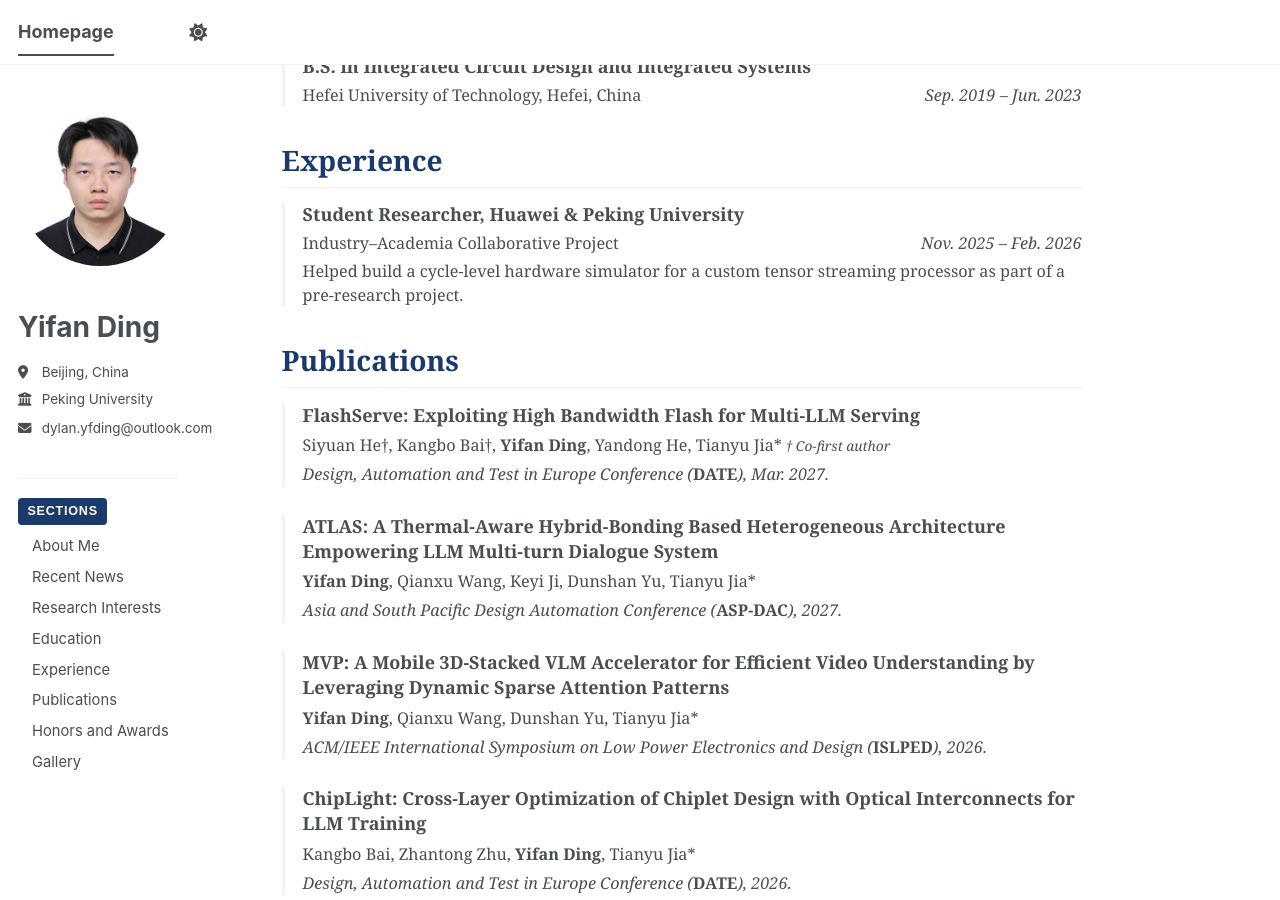
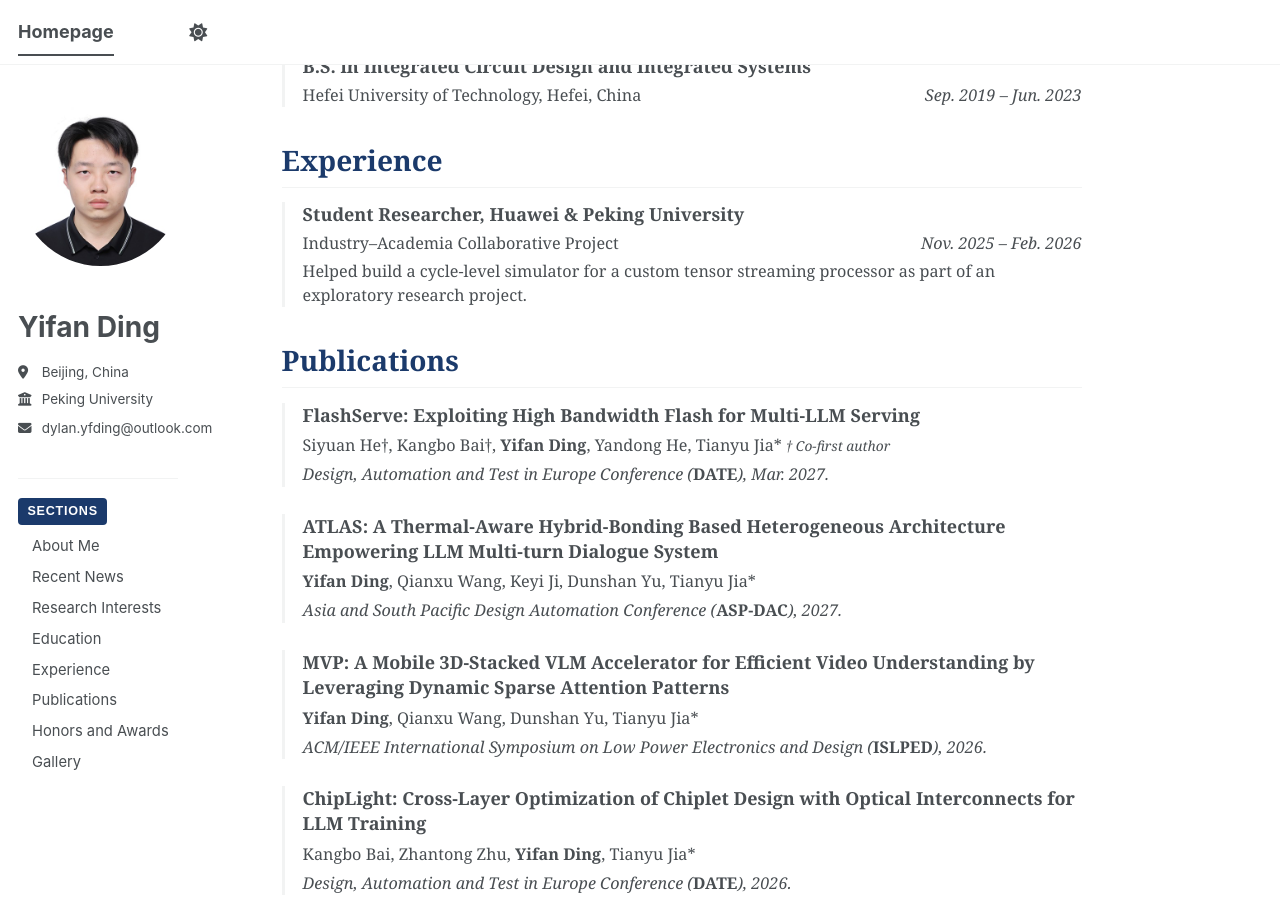
Before and after one commit to DylanDing54/DylanDing54.github.io, a Jekyll site: the page built from _pages/about.md, in a window 1280 px wide and 900 px high, scrolled down 991 px. Built offline with Jekyll 4.4.1, drawn with Linux system fonts in a browser that asks for light colours; a style sheet for code colours, icons or effects is not loaded.

Commit message:
Update simulator research experience wording

```diff
--- a/_pages/about.md
+++ b/_pages/about.md
@@ -74,7 +74,7 @@ Experience
   <div class="experience-item">
     <div class="experience-role"><strong>Student Researcher, Huawei &amp; Peking University</strong></div>
     <div class="experience-org">Industry&ndash;Academia Collaborative Project<span class="experience-date">Nov. 2025 &ndash; Feb. 2026</span></div>
-    <div class="experience-detail">Helped build a cycle-level hardware simulator for a custom tensor streaming processor as part of a pre-research project.</div>
+    <div class="experience-detail">Helped build a cycle-level simulator for a custom tensor streaming processor as part of an exploratory research project.</div>
   </div>
 </div>
 
```
